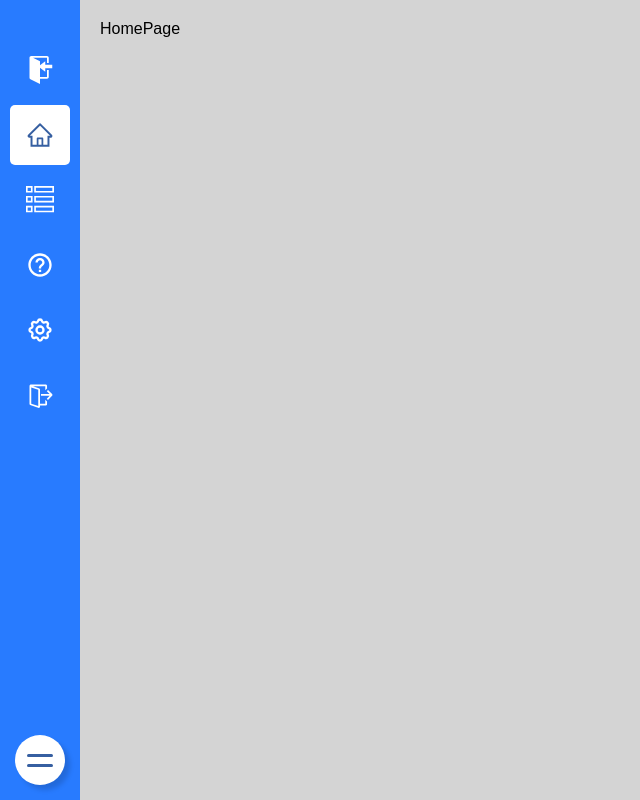
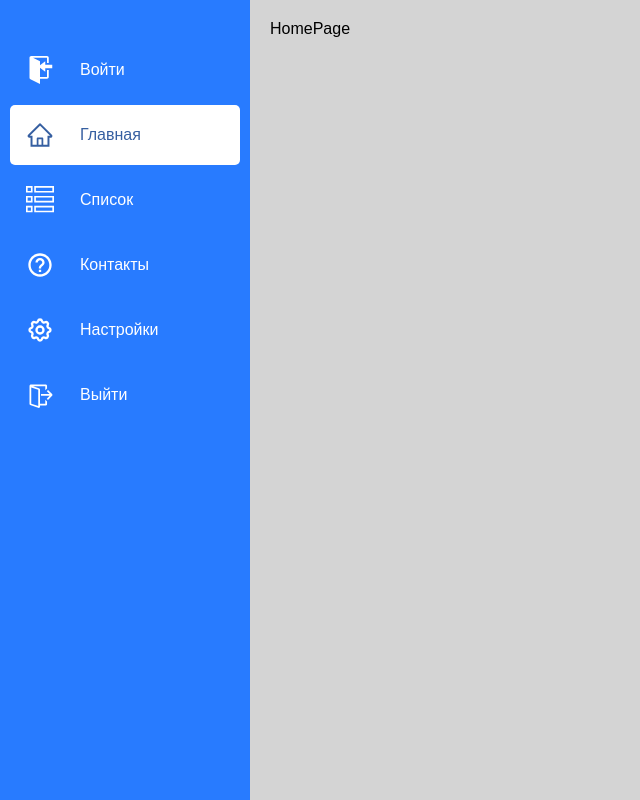
Before and after one commit to Artur-Yamai/HookahDB-frontend, a React (Create React App) app: page / in a window 1280 px wide. Shown: the whole page, without its empty margins (0-640 px from the left). Built offline with nearby package versions, Linux system fonts and the light colour scheme; no server answers.

Commit message:
нав панель отслеживается в mobx

```diff
--- a/src/components/MainLayout/MainLayout.tsx
+++ b/src/components/MainLayout/MainLayout.tsx
@@ -1,5 +1,5 @@
 import { Outlet } from "react-router-dom";
-import { NavBar } from "../NavBar";
+import NavBar from "../NavBar";
 import "./MainLayout.scss";
 
 export function MainLayout(): JSX.Element {
--- a/src/components/NavBar/index.tsx
+++ b/src/components/NavBar/index.tsx
@@ -1,4 +1,5 @@
-import { useState } from "react";
+// import { useState } from "react";
+import { observer } from "mobx-react-lite";
 import { NavLink } from "react-router-dom";
 import { GoSignIn } from "react-icons/go";
 import { AiOutlineHome } from "react-icons/ai";
@@ -17,11 +18,11 @@ interface INavLink {
   getIcon: () => JSX.Element;
 }
 
-export function NavBar(): JSX.Element {
-  const [activeClass, setActiveClass]: [string, Function] = useState("");
-  const toggle = function (): void {
-    setActiveClass(activeClass ? "" : "navbar__active navbar--active");
-  };
+function NavBar(): JSX.Element {
+  // const [activeClass, setActiveClass]: [string, Function] = useState("");
+  // const toggle = function (): void {
+  //   setActiveClass(activeClass ? "" : "navbar__active navbar--active");
+  // };
 
   const userData: IUser | null = UserStore.getUserData();
 
@@ -65,7 +66,8 @@ export function NavBar(): JSX.Element {
   ];
 
   return (
-    <nav className={`navbar ${activeClass}`}>
+    // <nav className={`navbar ${activeClass}`}>
+    <nav className="navbar navbar__active navbar--active">
       <ul>
         {navLinkList.map((linkInfo: INavLink, i: number): JSX.Element => {
           return (
@@ -78,7 +80,9 @@ export function NavBar(): JSX.Element {
           );
         })}
       </ul>
-      <button className="navbar__toggle-button" onClick={toggle}></button>
+      {/* <button className="navbar__toggle-button" onClick={toggle}></button> */}
     </nav>
   );
 }
+
+export default observer(NavBar);
--- a/src/components/index.tsx
+++ b/src/components/index.tsx
@@ -1,2 +1,4 @@
-export { NavBar } from "./NavBar/";
+import NavBar from "./NavBar";
 export { MainLayout } from "./MainLayout/MainLayout";
+
+export { NavBar };
```
